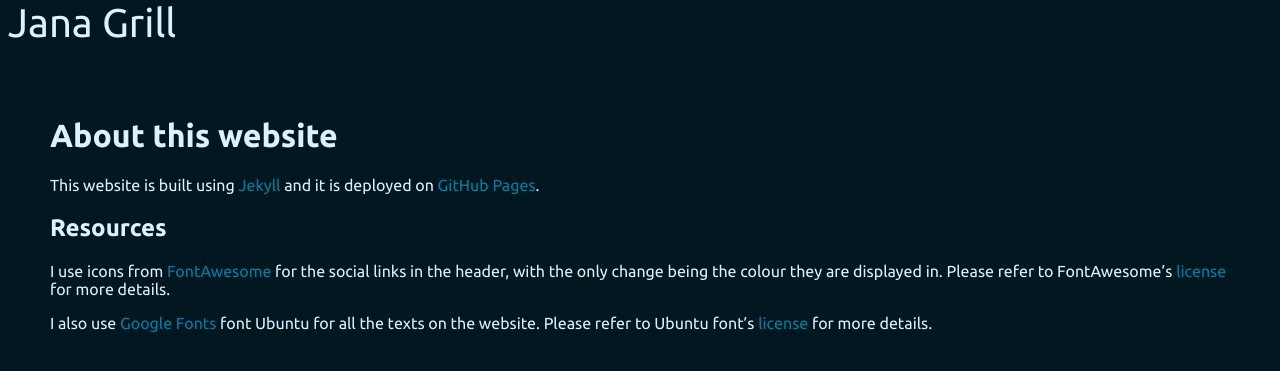
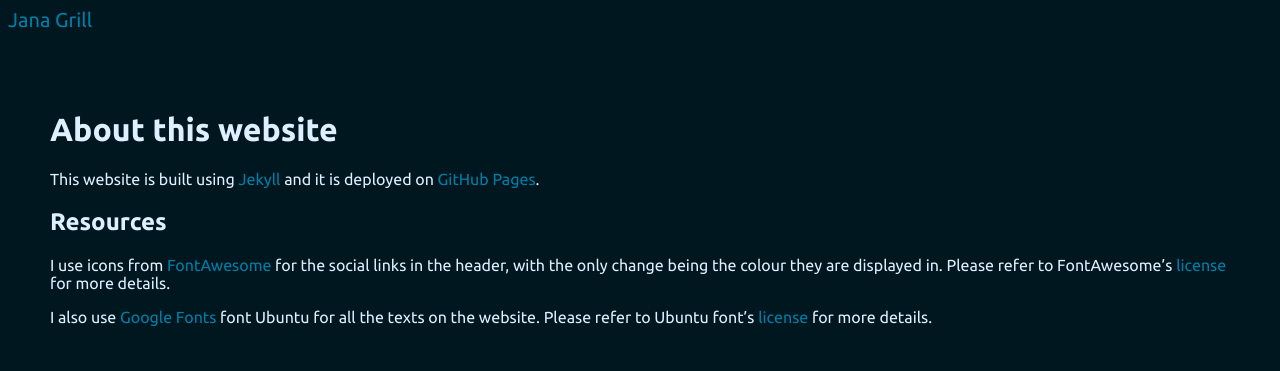
Before and after one commit to janagrill/janagrill.github.io, a Jekyll site: the page built from about.markdown, in a window 1280 px wide. Shown: the top 371 px of the page. Built offline with Jekyll 4.4.1, drawn with Linux system fonts in a browser that asks for light colours.

Commit message:
Add link back to home in navigation

```diff
--- a/_includes/navigation.html
+++ b/_includes/navigation.html
@@ -1,5 +1,5 @@
 <div class="navigation">
-	<div class="navigation__title">
+	<a class="navigation__title" href="/">
 		{{ site.title }}
-	</div>
+	</a>
 </div>
--- a/_sass/navigation.scss
+++ b/_sass/navigation.scss
@@ -1,10 +1,10 @@
 .navigation {
 	display: flex;
 	align-items: center;
-	padding: 0 $spacing-default;
+	padding: $spacing-default;
 
 	&__title {
-		font-size: 40px;
+		font-size: 20px;
 		margin-right: auto;
 	}
 }
```
